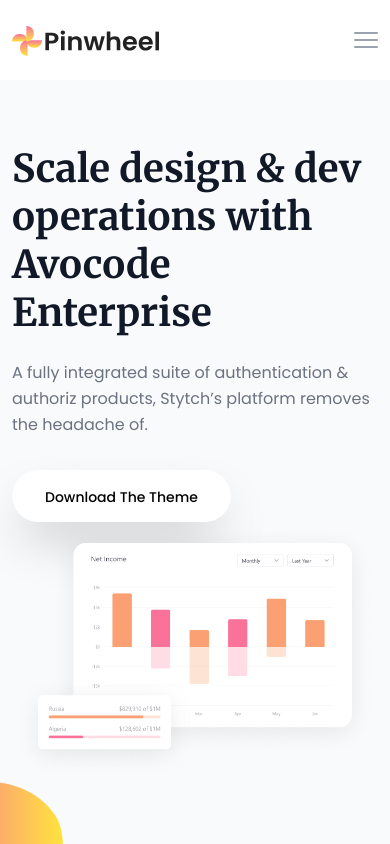
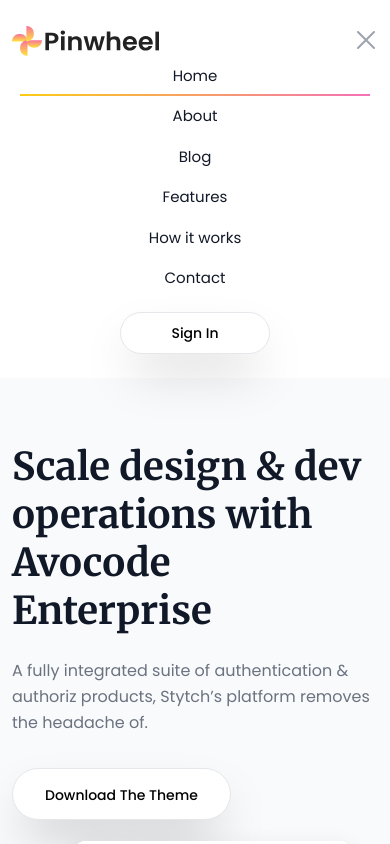
Before and after one commit to wiseman88/pinwheel, a Next.js app: page / in a window 390 px wide. Both pictures are taken after a click on the button 366 px from the left and 40 px from the top of the page. Shown: the top 844 px of the page. Built offline with nearby package versions, Linux system fonts and the light colour scheme.

Commit message:
feat(header): toggle navbar on mobile
Add ability to toggle navbar of main header on mobile
devices by clicking on hamburger menu or close button
depending on state of isMenuOpen state. Update CSS to
display ul list with tags under the header.

```diff
--- a/app/globals.css
+++ b/app/globals.css
@@ -61,7 +61,7 @@
 }
 
 .btn-white {
-  @apply min-w-[150px] rounded-[50px] border-white bg-white text-center capitalize text-black shadow-2xl;
+  @apply min-w-[150px] rounded-[50px] border bg-white text-center capitalize text-black shadow-2xl lg:border-white;
 }
 
 .btn-sm {
@@ -69,7 +69,7 @@
 }
 
 .navlink {
-  @apply inline-block px-[0.75rem] py-[0.5rem] text-[15px] text-gray-900 hover:text-orange-500;
+  @apply block px-[0.75rem] py-[0.5rem] text-[15px] text-gray-900 hover:text-orange-500 lg:inline-block;
 }
 
 .navlink.active {
--- a/components/Header.tsx
+++ b/components/Header.tsx
@@ -7,21 +7,33 @@
 import navigation from "@/constants/header";
 import logo from "@/public/images/pinwheel.svg";
 import Menu from "./svg/Menu";
+import Close from "./svg/Close";
+import { useState } from "react";
 
 const Header = () => {
   const pathname = usePathname();
 
+  const [isMenuOpen, setIsMenuOpen] = useState(false);
+
+  const toggleMenu = () => {
+    setIsMenuOpen(!isMenuOpen);
+  };
+
   return (
     <header className="bg-white py-6 lg:bg-transparent">
-      <nav className="container flex flex-row items-center justify-between lg:justify-center">
-        <div>
+      <nav className="container flex flex-row flex-wrap items-center justify-between lg:justify-center">
+        <div className="order-0">
           <Link href="/">
             <Image src={logo} alt="pinwheel" width={147} height={30} />
           </Link>
         </div>
-        <ul className="hidden grow flex-row items-center justify-center lg:flex">
+        <ul
+          className={`order-2 ${
+            isMenuOpen ? "block" : "hidden"
+          } grow basis-full flex-row items-center justify-center text-center lg:flex lg:basis-0`}
+        >
           {navigation.map((item, key) => (
-            <li key={key} className="ml-[20px] first:ml-0">
+            <li key={key} className="first:ml-0 lg:ml-[20px]">
               <Link
                 href={item.path}
                 className={`navlink ${pathname === item.path ? "active" : ""}`}
@@ -30,14 +42,20 @@
               </Link>
             </li>
           ))}
+          <Link
+            href="/sing-in"
+            className="btn btn-sm btn-white mt-3.5 block lg:hidden"
+          >
+            Sign In
+          </Link>
         </ul>
-        <div className="hidden lg:block">
+        <div className="order-2 hidden lg:block">
           <Link href="/sing-in" className="btn btn-sm btn-white">
             Sign In
           </Link>
         </div>
-        <button className="block lg:hidden">
-          <Menu />
+        <button className="order-1 block lg:hidden" onClick={toggleMenu}>
+          {isMenuOpen ? <Close /> : <Menu />}
         </button>
       </nav>
     </header>
--- /dev/null
+++ b/components/svg/Close.tsx
@@ -0,0 +1,25 @@
+import React from "react";
+
+const Close = () => {
+  return (
+    <>
+      <svg
+        className="-mx-1 h-8 w-8 text-gray-500"
+        fill="none"
+        stroke="currentColor"
+        stroke-width="1.5"
+        viewBox="0 0 24 24"
+        xmlns="http://www.w3.org/2000/svg"
+        aria-hidden="true"
+      >
+        <path
+          stroke-linecap="round"
+          stroke-linejoin="round"
+          d="M6 18L18 6M6 6l12 12"
+        ></path>
+      </svg>
+    </>
+  );
+};
+
+export default Close;
```
